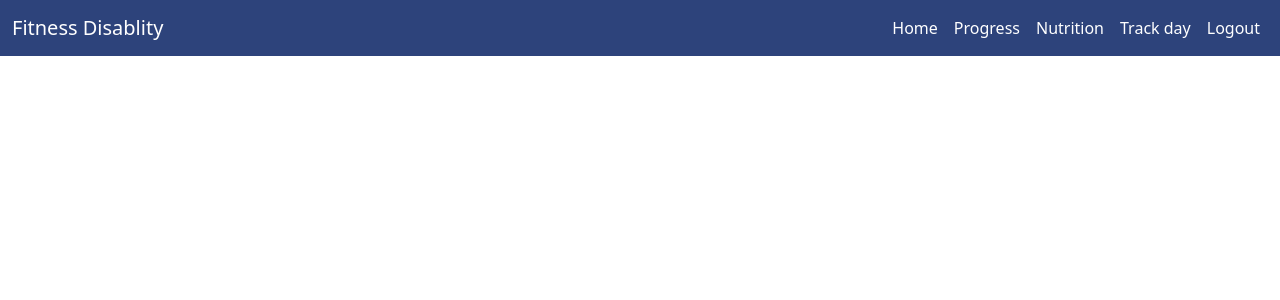
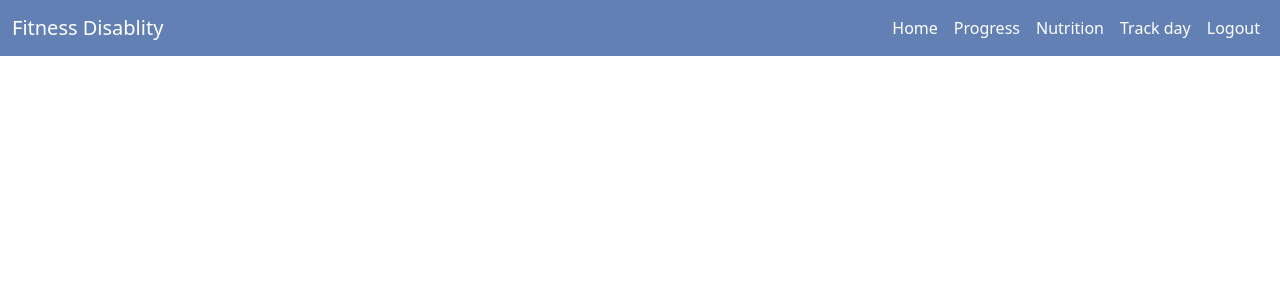
Before and after one commit to SivaniS55/Fitness-PRO, a Flask app: page /index in a window 1280 px wide. Shown: the top 300 px of the page. Run offline with Flask 3, Linux system fonts and the light colour scheme.

```diff
--- a/templates/nav.html
+++ b/templates/nav.html
@@ -8,7 +8,7 @@
         integrity="sha384-QWTKZyjpPEjISv5WaRU9OFeRpok6YctnYmDr5pNlyT2bRjXh0JMhjY6hW+ALEwIH" crossorigin="anonymous">
 </head>
 <body>
-    <nav class="navbar navbar-expand-lg  fixed-top " style="background: rgb(45, 67, 123);">
+    <nav class="navbar navbar-expand-lg  fixed-top " style="background: rgb(98, 128, 179);">
         <div class="container-fluid">
             <a class="navbar-brand" href="#" style="color: white;">Fitness Disablity</a>
             <button class="navbar-toggler" type="button" data-bs-toggle="collapse" data-bs-target="#navbarNav"
```
